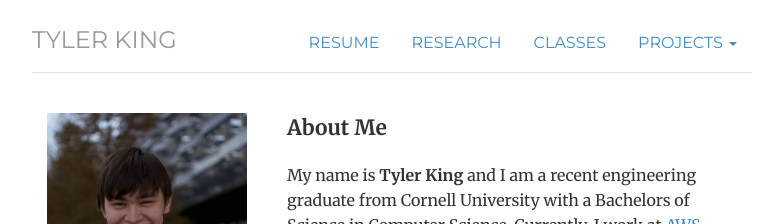
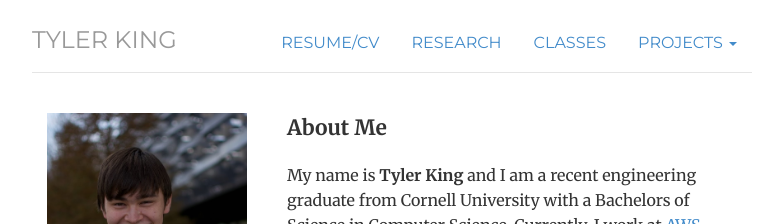
Before and after one commit to tylertking/tylertking.github.io, a Jekyll site: the page built from index.html, in a window 1280 px wide. Shown: the top 224 px of the page, without its empty margins (248-1031 px from the left). Built offline with Jekyll 4.4.1, drawn with Linux system fonts in a browser that asks for light colours.

Commit message:
update with CV

```diff
--- a/_includes/header.html
+++ b/_includes/header.html
@@ -1,6 +1,6 @@
 <div class="header">
 	<ul class="nav nav-pills pull-right">
-		<li><a href="/files/Tyler_King_CV.pdf" title="Resume">Resume</a></li>
+		<li><a href="/files/Tyler_King_CV.pdf" title="Resume/CV">Resume/CV</a></li>
         <li class="{{ page.research }}"><a href="/research">Research</a></li>
 		<li class="{{ page.classes }}"><a href="/classes">Classes</a></li>
 		<li class="dropdown {{ page.projects }}"><a href="/projects" class="dropdown-toggle" data-toggle="dropdown" title="Projects">Projects <span class="caret"></span></a>
```
